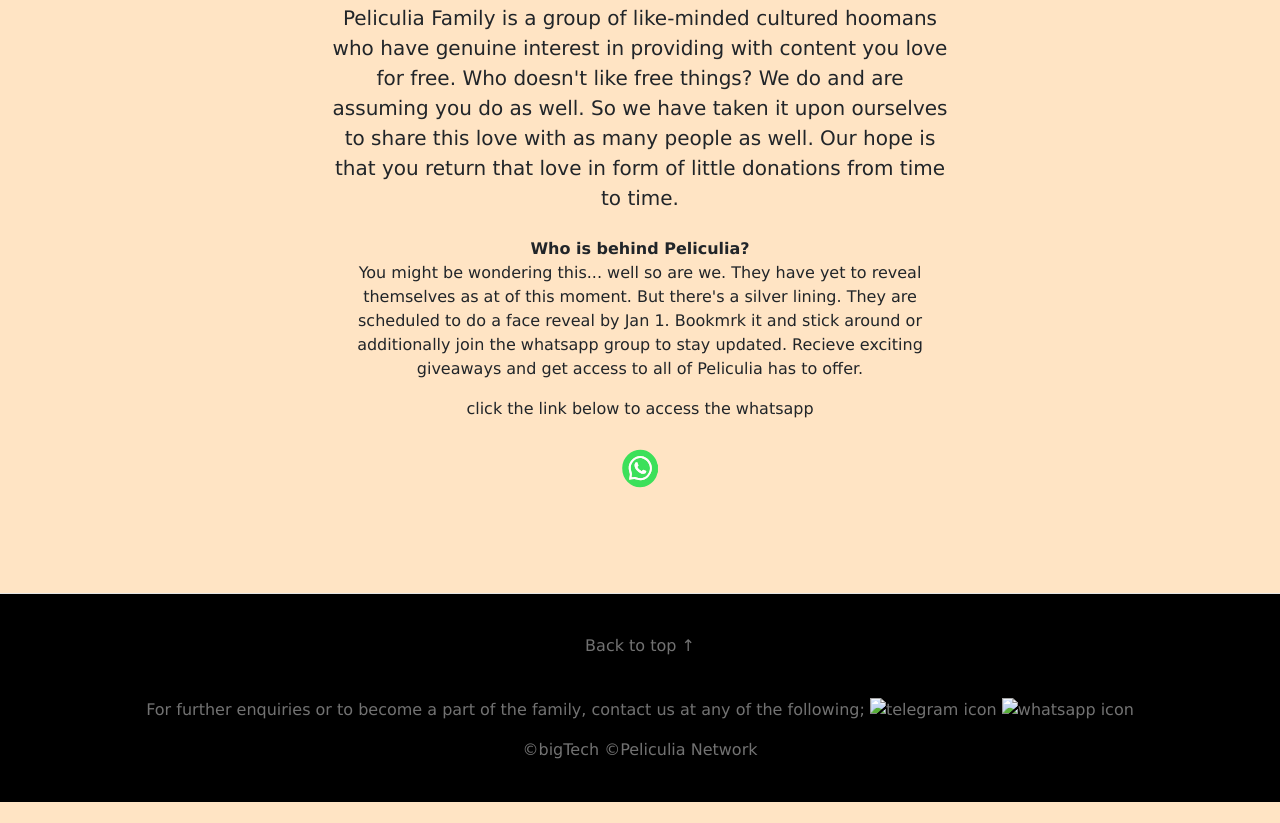
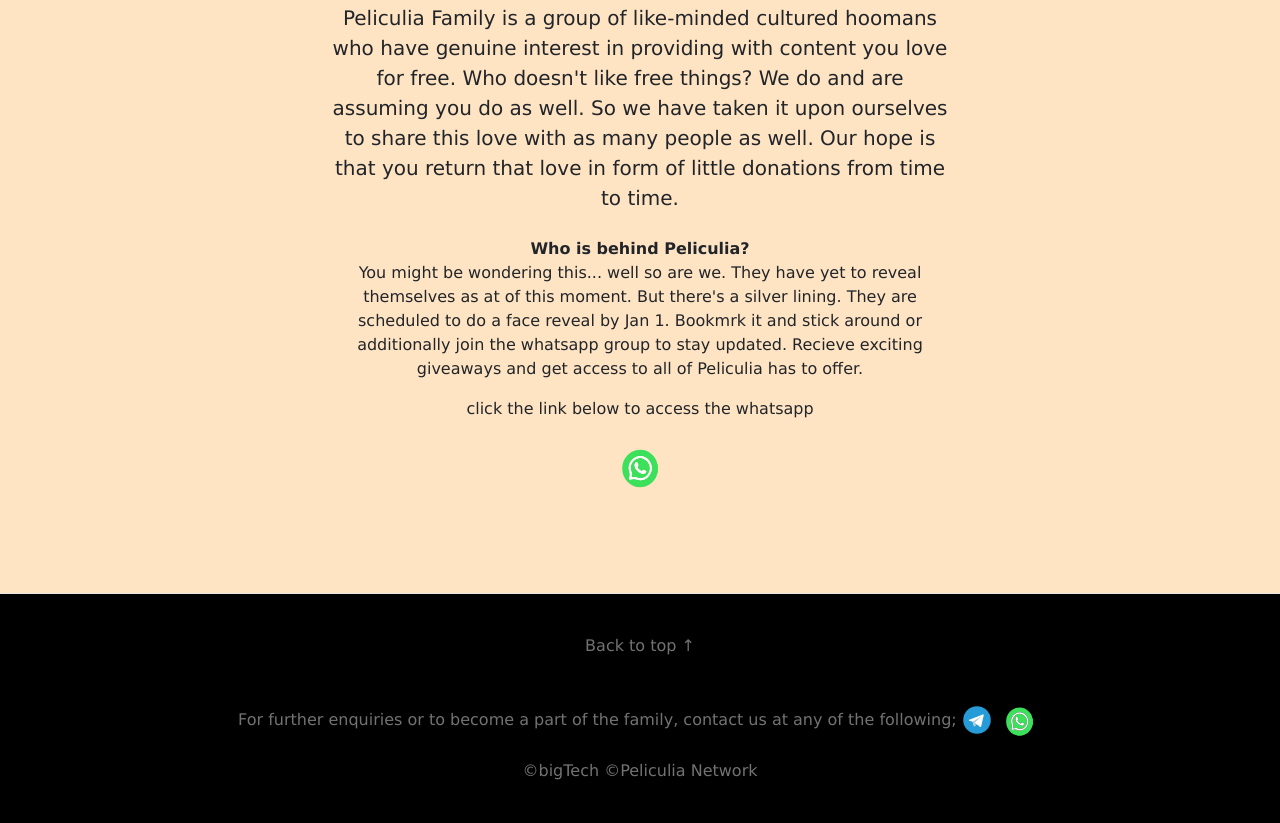
Before and after one commit to Youngboypimpin/DONATION-SITE, a plain HTML site: page PAGES/About page.html in a window 1280 px wide. Shown: the part 486-1309 px from the top of the page. Before the commit the page ends 1288 px from the top, so only its background shows below. Drawn offline with Linux system fonts and the light colour scheme.

Commit message:
tweaked changes in footer for named pages.     allowed icons in footer to display

```diff
--- a/PAGES/About page.html
+++ b/PAGES/About page.html
@@ -70,8 +70,8 @@
   </p>
   <br>
   <p>For further enquiries or to become a part of the family, contact us at any of the following;
-    <a href="#"><img src="assets/SOCIAL ICONS/logo-telegram.svg" alt="telegram icon" width=" 30px" height="30x"></a>
-    <a href="#"><img src="assets/SOCIAL ICONS/whatsapp icon.svg" alt="whatsapp icon" width="45px" height="45px"></a>
+    <a href="#"><img src="../assets/SOCIAL ICONS/logo-telegram.svg" alt="telegram icon" width=" 30px" height="30x"></a>
+    <a href="#"><img src="../assets/SOCIAL ICONS/whatsapp icon.svg" alt="whatsapp icon" width="45px" height="45px"></a>
   </p>
   <p> &copy;bigTech &copy;Peliculia Network </p>
 </footer>
```
Also changed, not shown: PAGES/Donation Page.html (+2 -2 lines), PAGES/Services.html (+2 -2 lines).
